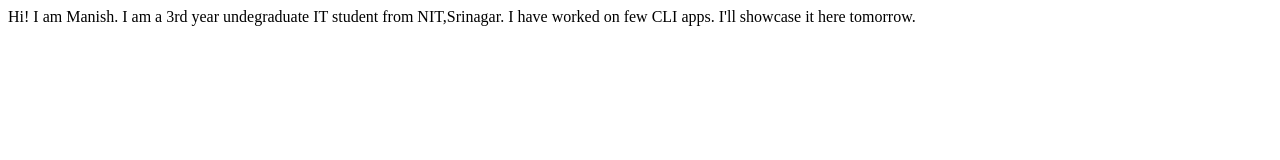
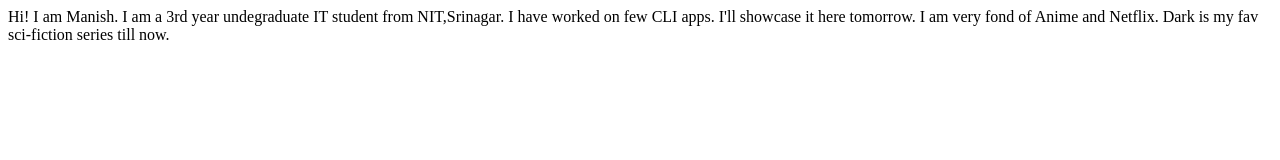
Before and after one commit to manishk-99/manishkumar-website, a plain HTML site: page index.html in a window 1280 px wide. Drawn offline with Linux system fonts and the light colour scheme.

Commit message:
fix: Interests Updated

```diff
--- a/index.html
+++ b/index.html
@@ -10,5 +10,8 @@
     I am a 3rd year undegraduate IT student from NIT,Srinagar.
 
     I have worked on few CLI apps. I'll showcase it here tomorrow.
+
+    I am very fond of Anime and Netflix.
+    Dark is my fav sci-fiction series till now.
 </body>
 </html>
```
